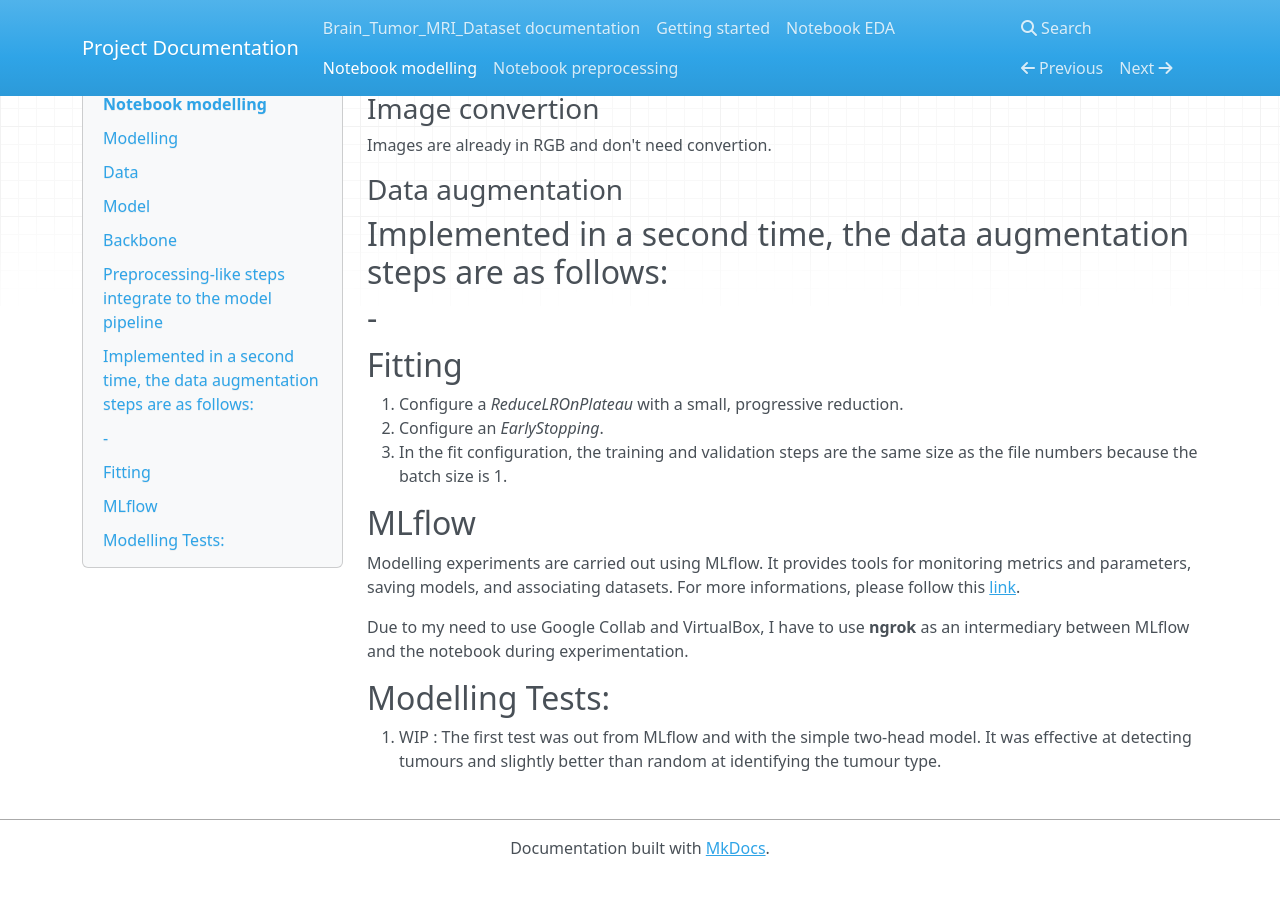
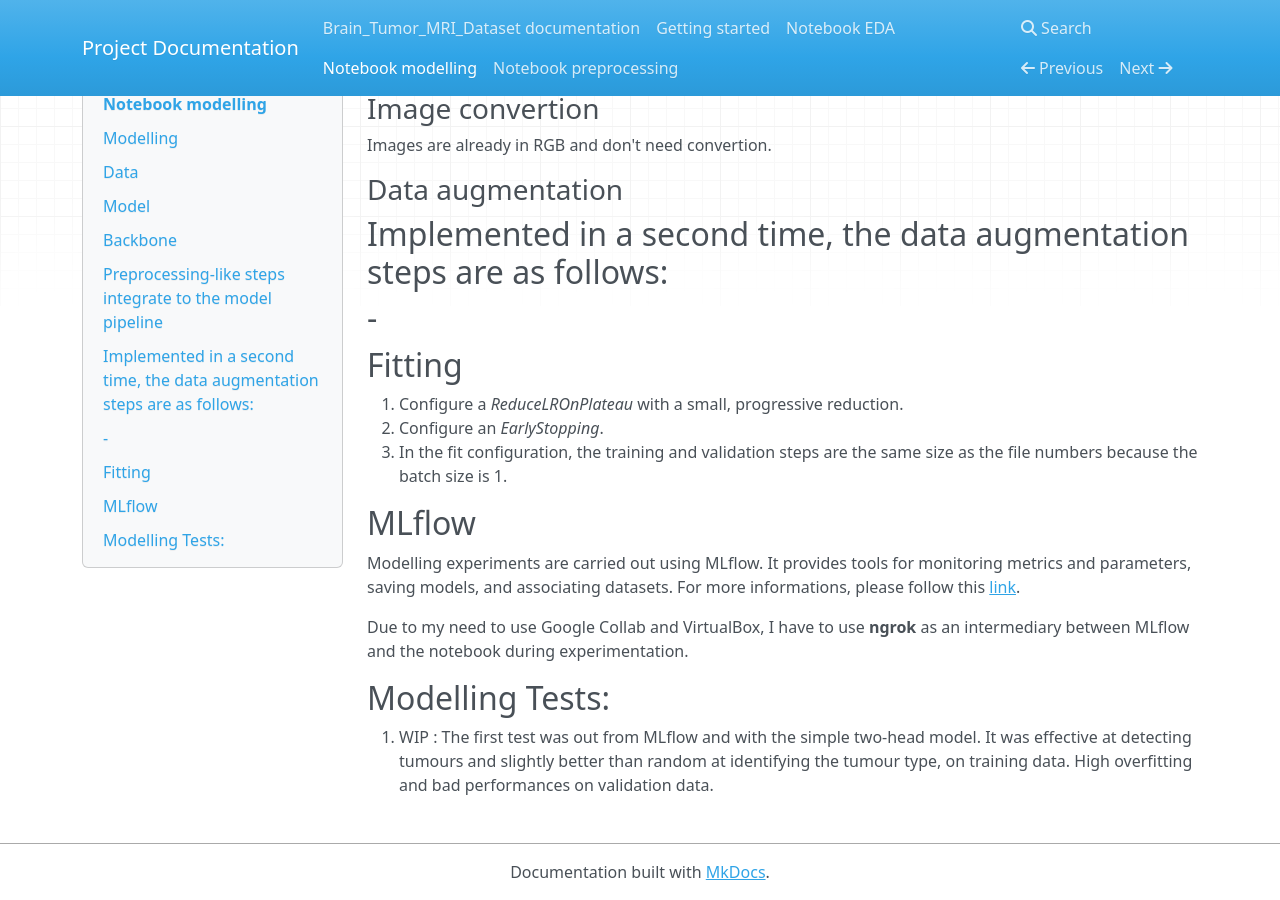
Before and after one commit to Jeremy-Duval-PhD/Brain_Tumor_MRI_Dataset, an MkDocs documentation site: the page built from docs/docs/notebook_modelling.md, in a window 1280 px wide and 900 px high, scrolled down 1790 px. Built offline with MkDocs 1.6.1, drawn with Linux system fonts in a browser that asks for light colours; nearby versions of some CDN libraries; before the commit the page ends 2666 px from its top, so only the background shows below that.

```diff
--- a/docs/docs/notebook_modelling.md
+++ b/docs/docs/notebook_modelling.md
@@ -93,4 +93,4 @@
 
 ## Modelling Tests:
 
-1. WIP : The first test was out from MLflow and with the simple two-head model. It was effective at detecting tumours and slightly better than random at identifying the tumour type.
+1. WIP : The first test was out from MLflow and with the simple two-head model. It was effective at detecting tumours and slightly better than random at identifying the tumour type, on training data. High overfitting and bad performances on validation data.
```
